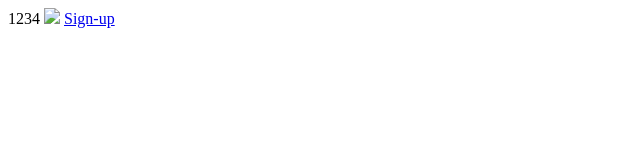
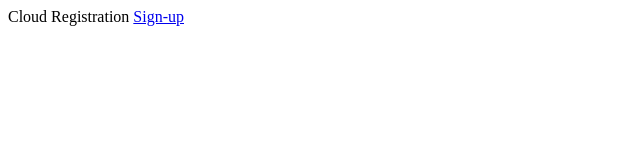
Before and after one commit to bonhyun/bonhyun.github.io, a plain HTML site: page index.html in a window 1280 px wide. Shown: the whole page, without its empty margins (0-640 px from the left). Drawn offline with Linux system fonts and the light colour scheme.

Commit message:
Update index.html

```diff
--- a/index.html
+++ b/index.html
@@ -2,8 +2,7 @@
   <head>
   </head>
   <body>
-    1234
-    <img src="1.jpg">
-    <a href="https://api.account.samsung.com/auth/oauth2/v2/token?grant_type=authorization_code&client_id=kmjkff6e27&client_secret=16C8A13B66967AAE4D68E406CCB1D277&redirect_uri=https://webapp-biot-test-krc-dms.azurewebsites.net/DE-1101-2&scope=offline.access&physical_address_text=0000&code=gD8rsdNOHB5BgEHT72oh1M4tX">Sign-up</a>
+    Cloud Registration
+    <a href="https://account.samsung.com/accounts/v1/b_IoT_Cloud/signInGate?response_type=code&redirect_uri=https://webapp-biot-test-krc-dms.azurewebsites.net/DE-1101-2&state=abc&scope=iot.device offline.access&client_id=kmjkff6e27">Sign-up</a>
   </body>
 </html>
```
